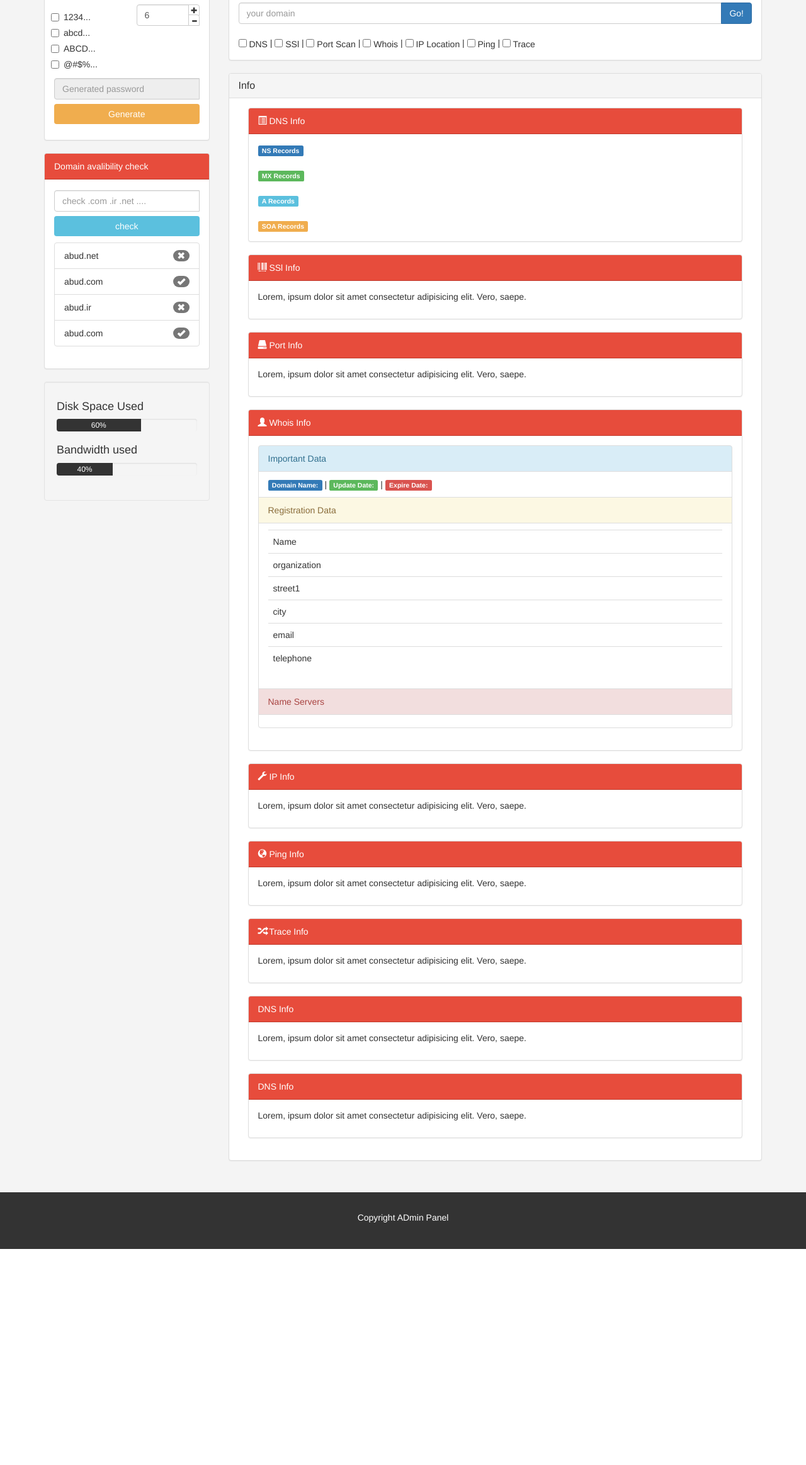
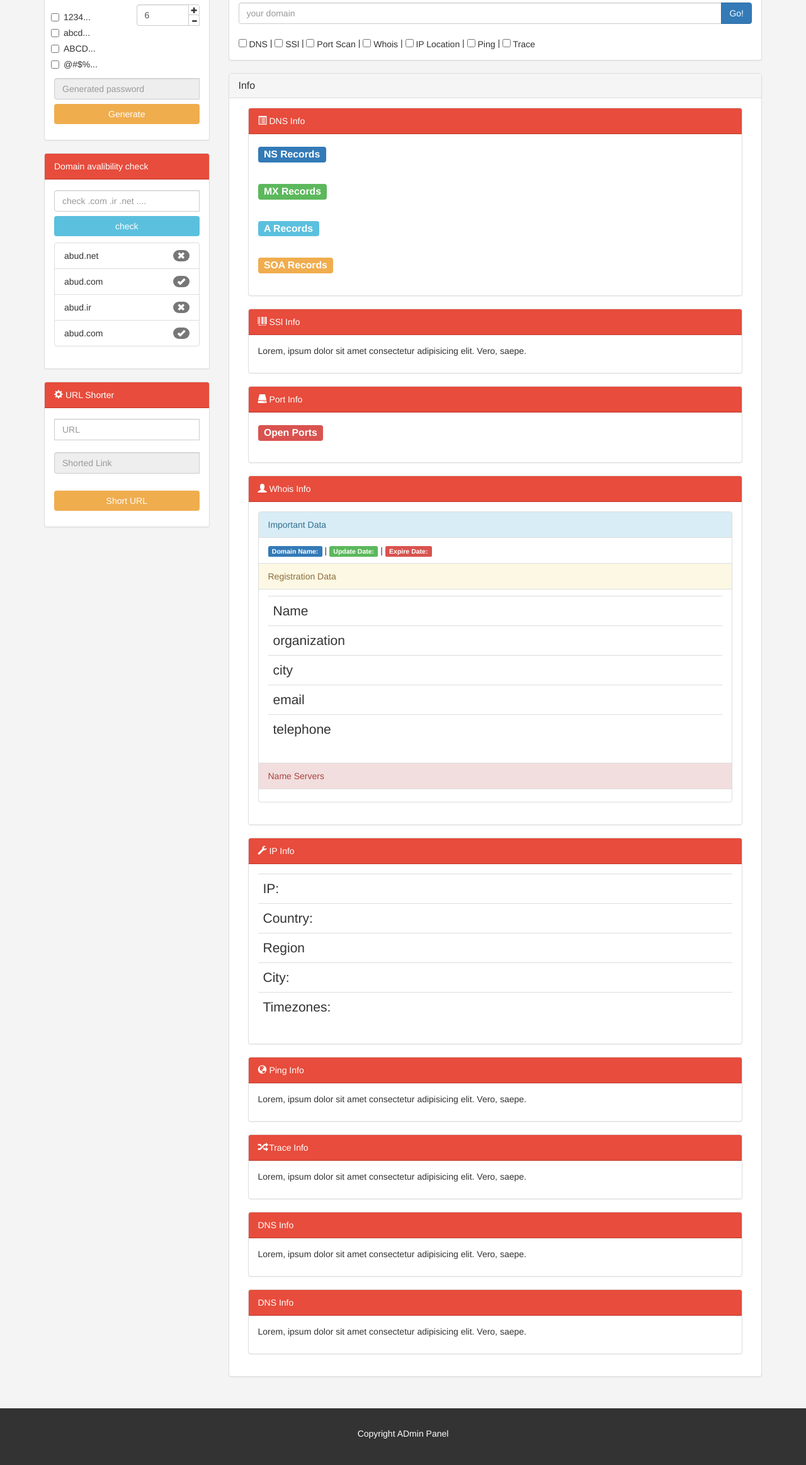
Before and after one commit to tcpzix/hosting_tools, a Flask app: template templates/index.html in a window 1280 px wide. Shown: the part 183-2509 px from the top of the page at 63% size. Before the commit the page ends 2166 px from the top, so only its background shows below. Run offline with Flask 2, Linux system fonts and the light colour scheme; the template is opened without the code that fills it, so the values that code supplies are empty; some libraries are stand-ins or nearby versions.

Commit message:
port scanner + whois + dns record + ip locatopn Done

```diff
--- a/static/js/custom_script.js
+++ b/static/js/custom_script.js
@@ -30,34 +30,23 @@ function getInputValue(name) {
 // main func for tools
 function toolsCheck() {
     // get domain and tools checkboxes value
-    const domain = getInputValue('tools-check-input');
-    const tools = getCheckboxesValue('tool-checkbox');
+    let domain = getInputValue('tools-check-input');
+    let tools = getCheckboxesValue('tool-checkbox');
 
-    if (tools.includes('whois'))
-    {
-       whois(domain);
-
-
-    }
 
     url = 'tools_check';
     data = {
         'domain' : JSON.stringify(domain),
         'tools' : JSON.stringify(tools)
-    }
+        }
 
     let sendData = ajaxPost(url, data);
     sendData.done(function(data) {
         console.log(data);
-
-        document.getElementById('ns-record').innerHTML= data.DNS.NS;
-        document.getElementById('mx-record').innerHTML = data.DNS.MX;
-        document.getElementById('a-record').innerHTML = data.DNS.A;
-        document.getElementById('soa-record').innerHTML = data.DNS.SOA;
-
-
+        showData(data);
 
     });
+
 }
 
 
@@ -75,51 +64,128 @@ function ajaxPost(url, data) {
 
 
 
-// get whois data and show to the dom
-function whois(domain) {
-    let xhttp = new XMLHttpRequest();
-    xhttp.onreadystatechange = function() {
-        if (this.readyState == 4 && this.status == 200) {
-        const answer = JSON.parse(this.responseText);
-       let domainName,
-        technicalContact,
-        hostNames,
-        updatedDate,
-        expiresDate,
-        administrativeContact
-        // becuse of deffirent answer base on domain
-        if(domain.includes('ir'))
-        {
-            domainName = answer.WhoisRecord.domainName;
-            technicalContact = answer.WhoisRecord.registryData.technicalContact;
-            hostNames = answer.WhoisRecord.registryData.nameServers.hostNames;
-            updatedDate = answer.WhoisRecord.registryData.updatedDate;
-            expiresDate = answer.WhoisRecord.registryData.expiresDate;
-            administrativeContact = answer.WhoisRecord.registryData.administrativeContact;
-        } else {
-            domainName = answer.WhoisRecord.registryData.domainName;
-            technicalContact = answer.WhoisRecord.technicalContact;
-            hostNames = answer.WhoisRecord.nameServers.hostNames;
-            updatedDate = answer.WhoisRecord.updatedDate;
-            expiresDate = answer.WhoisRecord.expiresDate;
-            administrativeContact = answer.WhoisRecord.administrativeContact;
 
-        }
-        // inser data to the dom
-        document.getElementById('whois-domain').innerHTML = domainName;
-        document.getElementById('whois-update').innerHTML = updatedDate;
-        document.getElementById('whois-expire').innerHTML = expiresDate;
-        document.getElementById('whois-name').innerHTML = technicalContact.name;
-        document.getElementById('whois-org').innerHTML = administrativeContact.organization;
-        document.getElementById('whois-street').innerHTML = administrativeContact.street1;
-        document.getElementById('whois-city').innerHTML = administrativeContact.city;
-        document.getElementById('whois-email').innerHTML = technicalContact.email;
-        document.getElementById('whois-phone').innerHTML = administrativeContact.telephone;
-        document.getElementById('whois-ns').innerHTML = hostNames;
-        }
-    };
-    // api url
-    xhttp.open("GET", `https://www.whoisxmlapi.com/whoisserver/WhoisService?apiKey=at_mHEbeZYigz4NO4pjtlEyPGKTJOB20&domainName=${domain}&outputFormat=JSON`, true);
-    xhttp.send();
+
+function showData(data)
+{
+    if(data.DNS !== undefined)
+    {
+
+        let ns = data.DNS.NS;
+        let mx = data.DNS.MX;
+        let a = data.DNS.A;
+        let soa = data.DNS.SOA;
+        for(let x in ns){document.getElementById("ns-record").innerHTML = ns[x]+"<br/>"}
+        for(let x in mx){document.getElementById("mx-record").innerHTML = mx[x]+"<br/>"}
+        for(let x in a){document.getElementById("a-record").innerHTML = a[x]+"<br/>"}
+        for(let x in soa){document.getElementById("soa-record").innerHTML = soa[x]+"<br/>"}
+    }
+
+    if(data.WHOIS !== undefined)
+    {
+        document.getElementById('whois-city').innerHTML = data.WHOIS.city;
+        document.getElementById('whois-org').innerHTML = data.WHOIS.org;
+        document.getElementById('whois-phone').innerHTML = data.WHOIS.phone;
+        document.getElementById('whois-ns').innerHTML = data.WHOIS.ns;
+        document.getElementById('whois-name').innerHTML = data.WHOIS.owner;
+        document.getElementById('whois-domain').innerHTML = data.WHOIS.domain;
+        document.getElementById('whois-email').innerHTML = data.WHOIS.email;
+        document.getElementById('whois-update').innerHTML = data.WHOIS.update;
+        document.getElementById('whois-expire').innerHTML = data.WHOIS.expire;
+    }
+
+    if(data.IPLOC !== undefined)
+    {
+        document.getElementById('ip-ip').innerHTML = data.IPLOC.ip,
+        document.getElementById('ip-country').innerHTML = data.IPLOC.country,
+        document.getElementById('ip-region').innerHTML = data.IPLOC.region,
+        document.getElementById('ip-city').innerHTML = data.IPLOC.city,
+        document.getElementById('ip-timezone').innerHTML =  data.IPLOC.timezone
+    }
+
+    if(data.PORTS !== undefined)
+    {
+        let ports = data.PORTS
+
+        document.getElementById('ports-output').innerHTML = Object.keys(ports) + "<br />" + Object.values(ports);
+
+    }
 
 }
+
+
+
+
+
+
+
+
+
+
+
+// function dns(domain,) {
+
+//     let xhr = new XMLHttpRequest();
+//     xhr.onreadystatechange = function(){
+//         if (this.readyState == 4 && this.status == 200)
+//         {
+//             const answer = JSON.parse(this.responseText);
+//             console.log(answer);
+//         }
+//     }
+//     xhr.open("POST", window.origin+'/tools_check', true);
+//     xhr.setRequestHeader("Content-Type", "application/json");
+//     xhr.setRequestHeader("Data-Type", "json");
+//     xhr.send();
+// }
+
+
+
+// get whois data and show to the dom
+// function whois(domain) {
+//     let xhttp = new XMLHttpRequest();
+//     xhttp.onreadystatechange = function() {
+//         if (this.readyState == 4 && this.status == 200) {
+//         const answer = JSON.parse(this.responseText);
+//         let domainName,
+//         technicalContact,
+//         hostNames,
+//         updatedDate,
+//         expiresDate,
+//         administrativeContact
+//         // becuse of deffirent answer base on domain
+//         if(domain.includes('ir'))
+//         {
+//             domainName = answer.WhoisRecord.domainName;
+//             technicalContact = answer.WhoisRecord.registryData.technicalContact;
+//             hostNames = answer.WhoisRecord.registryData.nameServers.hostNames;
+//             updatedDate = answer.WhoisRecord.registryData.updatedDate;
+//             expiresDate = answer.WhoisRecord.registryData.expiresDate;
+//             administrativeContact = answer.WhoisRecord.registryData.administrativeContact;
+//         } else {
+//             domainName = answer.WhoisRecord.registryData.domainName;
+//             technicalContact = answer.WhoisRecord.technicalContact;
+//             hostNames = answer.WhoisRecord.nameServers.hostNames;
+//             updatedDate = answer.WhoisRecord.updatedDate;
+//             expiresDate = answer.WhoisRecord.expiresDate;
+//             administrativeContact = answer.WhoisRecord.administrativeContact;
+
+//         }
+//         // inser data to the dom
+//         document.getElementById('whois-domain').innerHTML = domainName;
+//         document.getElementById('whois-update').innerHTML = updatedDate;
+//         document.getElementById('whois-expire').innerHTML = expiresDate;
+//         document.getElementById('whois-name').innerHTML = technicalContact.name;
+//         document.getElementById('whois-org').innerHTML = administrativeContact.organization;
+//         document.getElementById('whois-street').innerHTML = administrativeContact.street1;
+//         document.getElementById('whois-city').innerHTML = administrativeContact.city;
+//         document.getElementById('whois-email').innerHTML = technicalContact.email;
+//         document.getElementById('whois-phone').innerHTML = administrativeContact.telephone;
+//         document.getElementById('whois-ns').innerHTML = hostNames;
+//         }
+//     };
+//     // api url
+//     xhttp.open("GET", `https://www.whoisxmlapi.com/whoisserver/WhoisService?apiKey=at_mHEbeZYigz4NO4pjtlEyPGKTJOB20&domainName=${domain}&outputFormat=JSON`, true);
+//     xhttp.send();
+
+// }
--- a/templates/index.html
+++ b/templates/index.html
@@ -102,7 +102,6 @@
                     <hr>
                     <button class="btn btn-info btn-check-domain">check</button>
                   </div>
-
                   <div class="domain-check-result">
                     <ul class="list-group">
                       <li class="list-group-item">
@@ -127,20 +126,25 @@
                       </li>
                     </ul>
                   </div>
-
-
                 </form>
               </div>
             </div>
-            <!-- disk + bandwith usage -->
-            <div class="well">
-              <h4>Disk Space Used</h4>
-              <div class="progress">
-                <div class="progress-bar" role="progressbar" aria-valuenow="60" aria-valuemin="0" aria-valuemax="100" style="width: 60%;">60%</div>
+            <!-- URL shorter -->
+            <div class="panel panel-default">
+              <div class="panel-heading main-color-bg">
+                <span class="glyphicon glyphicon-cog" aria-hidden="true"></span> URL Shorter
               </div>
-              <h4>Bandwidth used</h4>
-              <div class="progress">
-                <div class="progress-bar" role="progressbar" aria-valuenow="60" aria-valuemin="0" aria-valuemax="100" style="width: 40%;">40%</div>
+              <div class="panel-body">
+                <div class="input-group center-block  generated-pass-btn">
+                  <input type="text" class="form-control" placeholder="URL">
+                </div>
+                <hr>
+                <div class="input-group center-block generated-pass-btn">
+                  <input type="text" class="form-control" placeholder="Shorted Link" readonly>
+                  <hr>
+                  <br>
+                  <button class="btn btn-warning pass-gen-btn">Short URL</button>
+                </div>
               </div>
             </div>
           </div>
@@ -219,8 +223,8 @@
                       <span class="glyphicon glyphicon-list-alt
                       "></span> DNS Info
                     </div>
-                    <div class="panel-body" id="dns-output">
-                      <div class="">
+                    <div class="panel-body lead" id="dns-output">
+
                         <span class="label label-primary">NS Records</span>
                         <br>
                         <div id="ns-record"></div>
@@ -236,7 +240,7 @@
                         <span class="label label-warning">SOA Records</span>
                         <br>
                         <div id="soa-record"></div>
-                      </div>
+
                     </div>
                   </div>
                 </div>
@@ -259,8 +263,10 @@
                       <span class="glyphicon glyphicon-hdd
                       "></span> Port Info
                     </div>
-                    <div class="panel-body">
-                      <p>Lorem, ipsum dolor sit amet consectetur adipisicing elit. Vero, saepe.</p>
+                    <div class="panel-body lead">
+                      <span class="label label-danger">Open Ports</span>
+                      <div id="ports-output"></div>
+
                     </div>
                   </div>
                 </div>
@@ -292,7 +298,7 @@
                         </li>
                         <li class="list-group-item list-group-item-warning">Registration Data</li>
                         <li class="list-group-item">
-                          <table class="table">
+                          <table class="table lead">
                             <tbody>
                               <tr>
                                 <td>Name</td>
@@ -301,10 +307,6 @@
                               <tr>
                                 <td>organization</td>
                                 <td id="whois-org"></td>
-                              </tr>
-                              <tr>
-                                <td>street1</td>
-                                <td id="whois-street"></td>
                               </tr>
                               <tr>
                                 <td>city</td>
@@ -322,8 +324,7 @@
                           </table>
                         </li>
                         <li class="list-group-item list-group-item-danger">Name Servers</li>
-                        <li class="list-group-item" id="whois-ns">
-                        </li>
+                        <li class="list-group-item"><div class="container" id="whois-ns"></div></li>
                       </ul>
                     </div>
                   </div>
@@ -335,8 +336,31 @@
                       <span class="glyphicon glyphicon-wrench
                       "></span> IP Info
                     </div>
-                    <div class="panel-body">
-                      <p>Lorem, ipsum dolor sit amet consectetur adipisicing elit. Vero, saepe.</p>
+                    <div class="panel-body ip-output">
+                      <table class="table lead">
+                        <tbody>
+                          <tr>
+                            <td>IP:</td>
+                            <td id="ip-ip"></td>
+                          </tr>
+                          <tr>
+                            <td>Country:</td>
+                            <td id="ip-country"></td>
+                          </tr>
+                          <tr>
+                            <td>Region</td>
+                            <td id="ip-region"></td>
+                          </tr>
+                          <tr>
+                            <td>City:</td>
+                            <td id="ip-city"></td>
+                          </tr>
+                          <tr>
+                            <td>Timezones:</td>
+                            <td id="ip-timezone"></td>
+                          </tr>
+                        </tbody>
+                      </table>
                     </div>
                   </div>
                 </div>
```
Also changed, not shown: run.py (+86 -163 lines).
